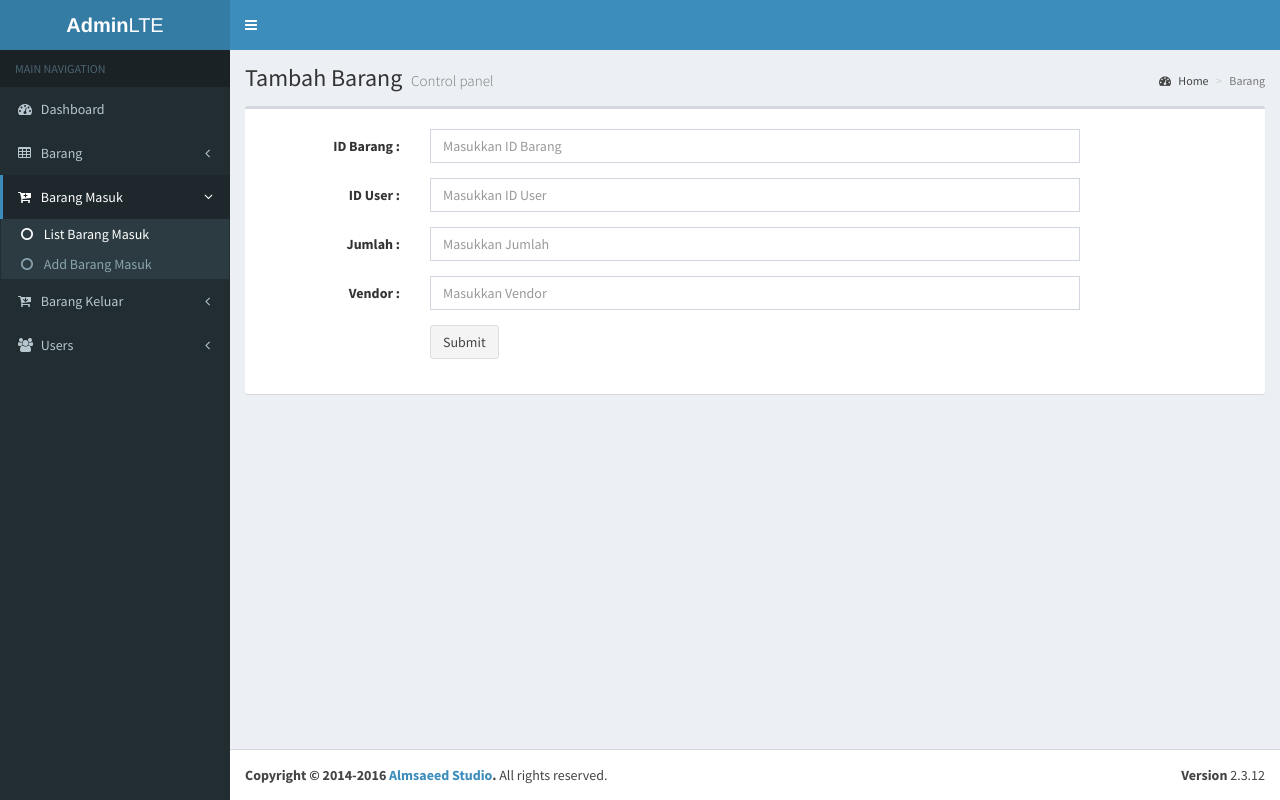
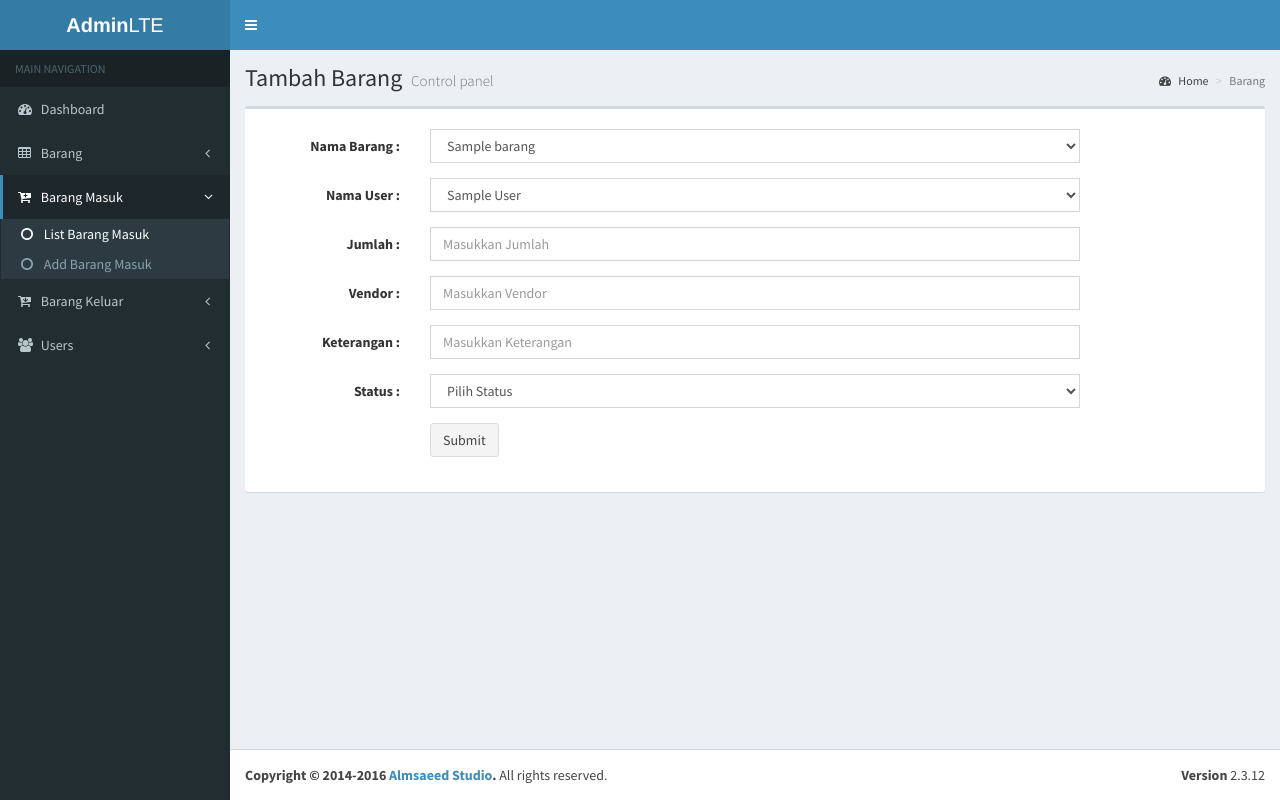
Before and after one commit to MNFadillah/Tugas-Website-Pergudangan, a PHP site: page /pergudangan/barang-masuk/add in a window 1280 px wide. Run offline with PHP 8.4, Linux system fonts and the light colour scheme; tables that the repository leaves empty or names only in its code hold one stand-in row (values such as "Sample post"); some libraries are stand-ins or nearby versions.

Commit message:
add field in barang-in module, minus dynamic id_barang, id_user field when edit

```diff
--- a/pages/barang-in/add.php
+++ b/pages/barang-in/add.php
@@ -4,7 +4,9 @@
 		$id_user = $db->real_escape_string($_POST['id_user']);
 		$jumlah = $db->real_escape_string($_POST['jumlah']);
     $vendor = $db->real_escape_string($_POST['vendor']);
-		$query = "insert into barang_masuk(id_barang, id_user, jumlah, vendor) values('$id_barang', '$id_user', '$jumlah', '$vendor')";
+    $keterangan = $db->real_escape_string($_POST['keterangan']);
+    $status = $db->real_escape_string($_POST['status']);
+		$query = "insert into barang_masuk(id_barang, id_user, jumlah, vendor, keterangan, status) values('$id_barang', '$id_user', '$jumlah', '$vendor', '$keterangan', '$status')";
 
 		if($db->query($query)){
 			echo "<script>alert('data berhasil ditambahkan');</script>";
@@ -12,6 +14,10 @@
 			echo "<script>alert('data berhasil ditambahkan');</script>";
 		}
 	}
+  $query = "select * from barang";
+  $barangData = $db->query($query);
+  $query = "select * from user";
+  $userData = $db->query($query);
 ?>
 <!-- Content Wrapper. Contains page content -->
   <div class="content-wrapper">
@@ -28,21 +34,32 @@
   <section class="content">
       <div class="row">
        <div class="col-xs-12">
-       <div class="box  col-xs-12">
+       <div class="box  col-xs-12 ">
        <br>
   		<form class="form-horizontal" action="<?php echo base_url(); ?>barang-masuk/add" method="post">
             <input type="hidden" name="id" class="form-control" id="text-id" placeholder="Enter ID">
             <div class="form-group">
-              <label class="control-label col-sm-2" for="id_barang">ID Barang :</label>
+              <label class="control-label col-sm-2" for="id_barang">Nama Barang :</label>
               <div class="col-sm-8">
-                <input type="text" name="id_barang" class="form-control" id="nama" placeholder="Masukkan ID Barang">
+                <select name="id_barang" id="id_barang" class="form-control">
+                  <?php while ($row = mysqli_fetch_assoc($barangData)) { ?>
+                    <option value="<?php echo $row['id'] ;?>"><?php echo $row['nama']; ?></option>
+                  <?php } ?>
+                </select>
               </div>
             </div>
             <div class="form-group">
-              <label class="control-label col-sm-2" for="id_user">ID User :</label>
+              <label class="control-label col-sm-2" for="id_user">Nama User :</label>
               <div class="col-sm-8">
+                <select name="id_user" id="id_user" class="form-control">
+                  <?php while ($row = mysqli_fetch_assoc($userData)) { ?>
+                    <option value="<?php echo $row['id'] ;?>"><?php echo $row['nama']; ?></option>
+                  <?php } ?>
+                </select>
+              </div>
+              <!-- <div class="col-sm-8">
                 <input type="text" name="id_user" class="form-control" id="id_user" placeholder="Masukkan ID User">
-              </div>
+              </div> -->
             </div>
             <div class="form-group">
               <label class="control-label col-sm-2" for="jumlah">Jumlah :  </label>
@@ -57,6 +74,23 @@
               </div>
             </div>
             <div class="form-group">
+              <label class="control-label col-sm-2" for="keterangan">Keterangan :</label>
+              <div class="col-sm-8">
+                <input type="text" name="keterangan" class="form-control" id="keterangan" placeholder="Masukkan Keterangan">
+              </div>
+            </div>
+            <div class="form-group">
+              <label class="control-label col-sm-2" for="status">Status :</label>
+              <div class="col-sm-8">
+                <select name="status" id="status" class="form-control">
+                  <option disabled="true" selected="true">Pilih Status</option>
+                  <option value="tidak terkirim">Tidak Terkirim</option>
+                  <option value="pending">Pending</option>
+                  <option value="terkirim">Terkirim</option>
+                </select>
+              </div>
+            </div>
+            <div class="form-group">
               <div class="col-sm-offset-2 col-sm-8">
                 <button type="submit" name='submit' class="btn btn-default">Submit</button>
               </div>
--- a/pages/barang/edit.php
+++ b/pages/barang/edit.php
@@ -15,8 +15,8 @@
 			if($result){
 				echo "<script>alert('Data berhasil diubah');</script>";
 			}else{
-				echo $db->error;
-				echo $query;
+				// echo $db->error;
+				// echo $query;
 				echo "<script>alert('Data gagal diubah');</script>";
 			}
 		}else{
--- a/pages/static/footer.php
+++ b/pages/static/footer.php
@@ -90,6 +90,8 @@
       var id_user = $(this).closest('tr').children('td.id_user').text();
       var jumlah = $(this).closest('tr').children('td.jumlah').text();
       var vendor = $(this).closest('tr').children('td.vendor').text();
+      var keterangan = $(this).closest('tr').children('td.keterangan').text();
+      var status = $(this).closest('tr').children('td.status').text();
       // console.log(vendor);
       // console.log(id);
       $("input#id").val( id );
@@ -97,6 +99,8 @@
       $("input#id_user").val( id_user );
       $("input#jumlah").val( jumlah );
       $("input#vendor").val( vendor );
+      $("input#keterangan").val( keterangan );
+      $("input#status").val( status );
     });
 
     $(".open-DialogBarangOut").click(function () {
```
Also changed, not shown: pages/barang-in/edit.php (+8 -4 lines), pages/barang-in/index.php (+28 -5 lines).
